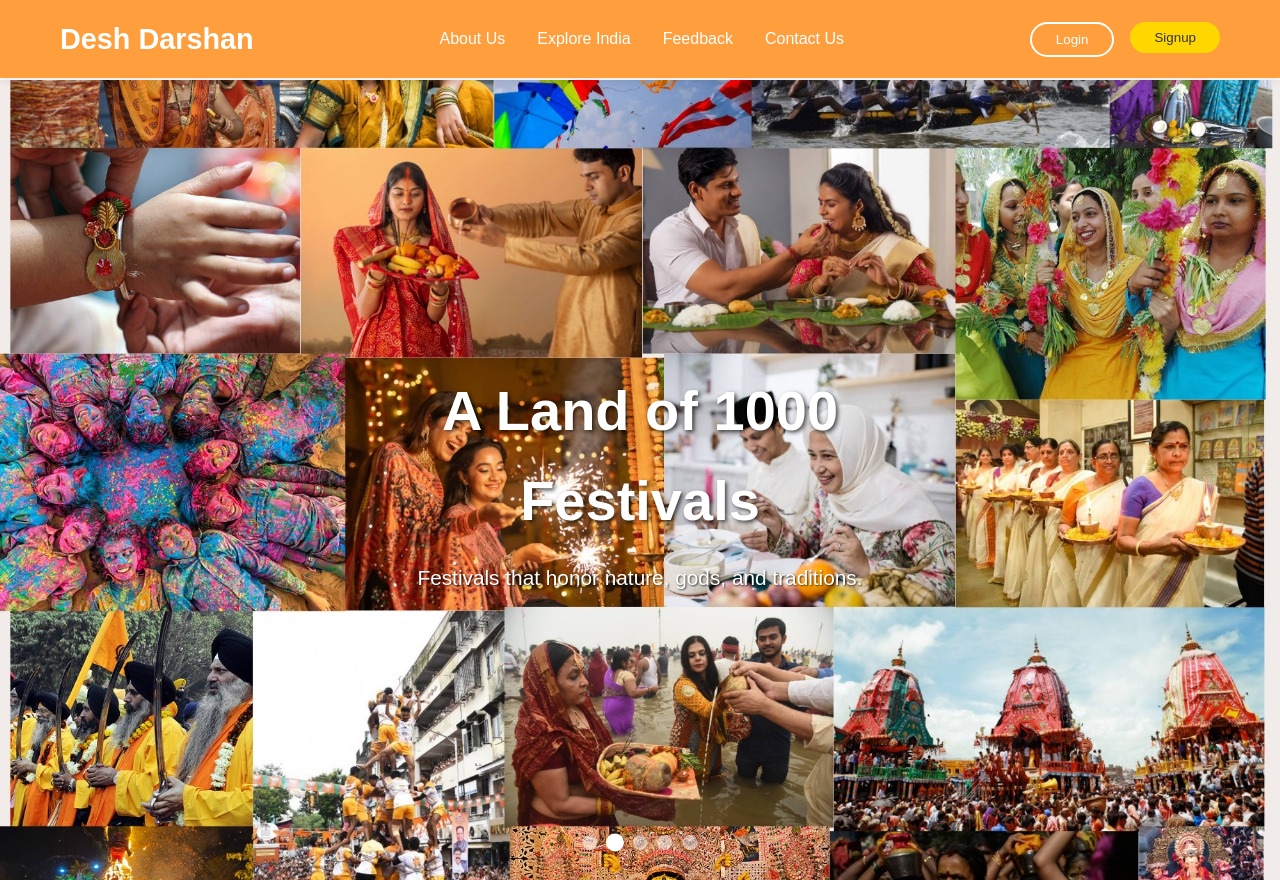
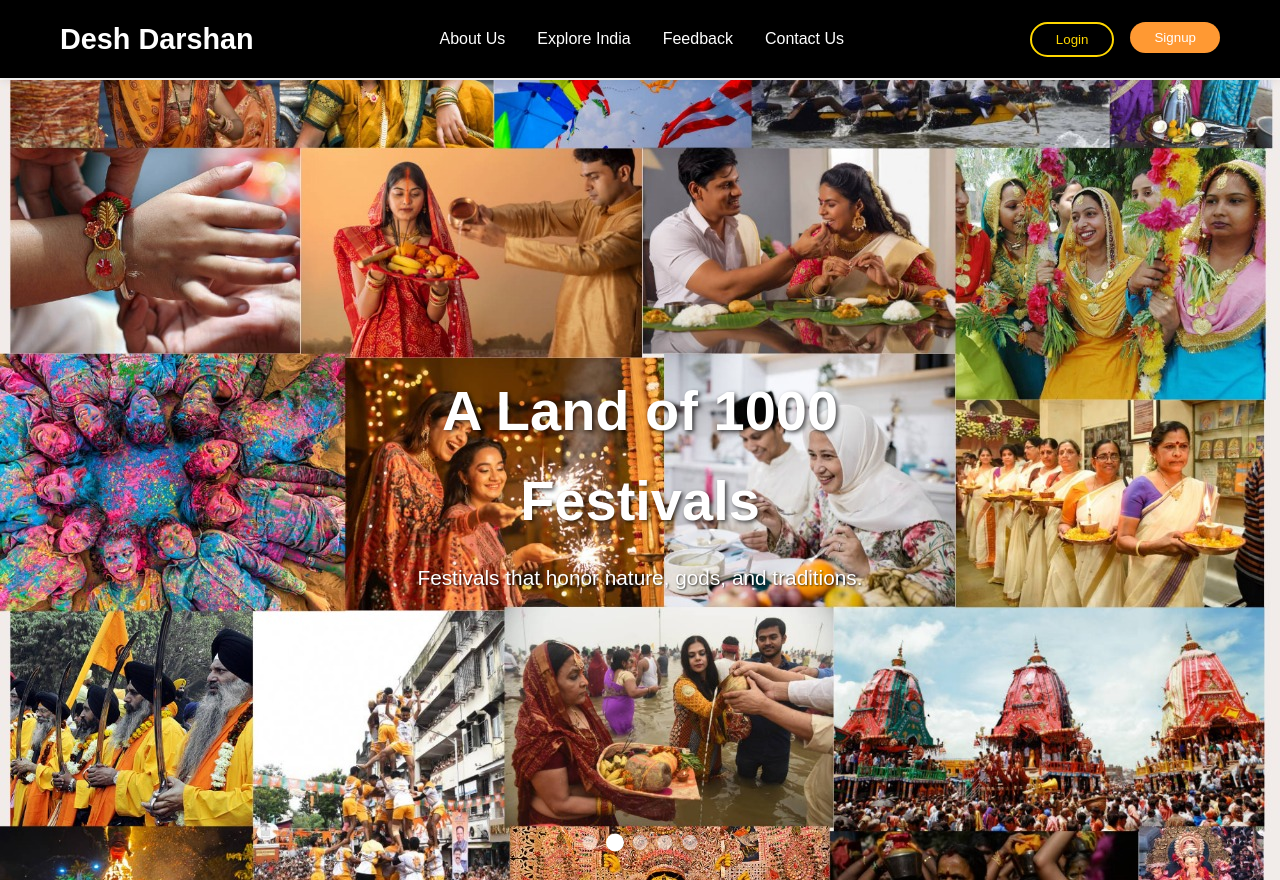
Before and after one commit to tobiasrahul/DeshDarshan, a plain HTML site: page index.html in a window 1280 px wide. Shown: the top 880 px of the page. Drawn offline with Linux system fonts and the light colour scheme.

Commit message:
Update slideshow and styles in home.js and home.css

```diff
--- a/home.css
+++ b/home.css
@@ -25,7 +25,7 @@ body {
     width: 100%;
     top: 0;
     z-index: 1000;
-    box-shadow: 0 2px 10px rgba(0,0,0,0.1);
+    box-shadow: 0 2px 10px rgba(0, 0, 0, 0.1);
 }
 
 .nav-container {
@@ -65,7 +65,8 @@ body {
     gap: 1rem;
 }
 
-.btn-login, .btn-signup {
+.btn-login,
+.btn-signup {
     padding: 0.5rem 1.5rem;
     border: none;
     border-radius: 25px;
@@ -76,23 +77,34 @@ body {
 
 .btn-login {
     background: transparent;
-    color: white;
-    border: 2px solid white;
+    color: #ffd700;
+    border: 2px solid #ffd700;
 }
 
 .btn-login:hover {
-    background: white;
-    color: yellow;
+    background: #ffd700;
+    color: black;
 }
 
 .btn-signup {
-    background: #ffd700;
-    color: #333;
+    background: #ff9933;
+    color: white;
 }
 
 .btn-signup:hover {
-    background: #ffed4e;
+    background: #ffae42;
     transform: translateY(-2px);
+}
+
+/* Navbar effect on scroll */
+.navbar {
+    transition: all 0.3s ease;
+}
+
+.navbar.scrolled {
+    box-shadow: 0 4px 12px rgba(0, 0, 0, 0.2);
+    background-color: rgba(0, 0, 0, 0.85);
+    backdrop-filter: blur(10px);
 }
 
 .hamburger {
@@ -154,13 +166,13 @@ body {
 .slide-content h1 {
     font-size: 3.5rem;
     margin-bottom: 1rem;
-    text-shadow: 2px 2px 4px rgba(0,0,0,0.7);
+    text-shadow: 2px 2px 4px rgba(0, 0, 0, 0.7);
     animation: fadeInUp 1s ease-out;
 }
 
 .slide-content p {
     font-size: 1.3rem;
-    text-shadow: 1px 1px 2px rgba(0,0,0,0.7);
+    text-shadow: 1px 1px 2px rgba(0, 0, 0, 0.7);
     animation: fadeInUp 1s ease-out 0.3s both;
 }
 
@@ -177,7 +189,7 @@ body {
     width: 15px;
     height: 15px;
     border-radius: 50%;
-    background: rgba(255,255,255,0.5);
+    background: rgba(255, 255, 255, 0.5);
     cursor: pointer;
     transition: all 0.3s ease;
 }
@@ -224,13 +236,13 @@ body {
     background: white;
     border-radius: 15px;
     overflow: hidden;
-    box-shadow: 0 10px 30px rgba(0,0,0,0.1);
+    box-shadow: 0 10px 30px rgba(0, 0, 0, 0.1);
     transition: transform 0.3s ease, box-shadow 0.3s ease;
 }
 
 .culture-item:hover {
     transform: translateY(-10px);
-    box-shadow: 0 20px 40px rgba(0,0,0,0.15);
+    box-shadow: 0 20px 40px rgba(0, 0, 0, 0.15);
 }
 
 .culture-item img {
@@ -271,7 +283,7 @@ body {
     background: white;
     border-radius: 15px;
     overflow: hidden;
-    box-shadow: 0 8px 25px rgba(0,0,0,0.1);
+    box-shadow: 0 8px 25px rgba(0, 0, 0, 0.1);
     transition: transform 0.3s ease;
 }
 
@@ -310,7 +322,7 @@ body {
     position: relative;
     border-radius: 15px;
     overflow: hidden;
-    box-shadow: 0 10px 30px rgba(0,0,0,0.1);
+    box-shadow: 0 10px 30px rgba(0, 0, 0, 0.1);
     transition: transform 0.3s ease;
 }
 
@@ -329,7 +341,7 @@ body {
     bottom: 0;
     left: 0;
     right: 0;
-    background: linear-gradient(transparent, rgba(0,0,0,0.8));
+    background: linear-gradient(transparent, rgba(0, 0, 0, 0.8));
     color: white;
     padding: 2rem 1.5rem 1.5rem;
     transform: translateY(100%);
@@ -368,6 +380,7 @@ body {
         opacity: 0;
         transform: translateY(30px);
     }
+
     to {
         opacity: 1;
         transform: translateY(0);
@@ -385,7 +398,7 @@ body {
         left: -100%;
         top: 80px;
         flex-direction: column;
-        background: rgba(0,0,0,0.95);
+        background: rgba(0, 0, 0, 0.95);
         width: 100%;
         text-align: center;
         transition: 0.3s;
--- a/home.js
+++ b/home.js
@@ -60,10 +60,10 @@ document.querySelectorAll('a[href^="#"]').forEach(anchor => {
 // Add scroll effect to navbar
 window.addEventListener('scroll', () => {
     const navbar = document.querySelector('.navbar');
-    if (window.scrollY > 100) {
-        navbar.style.background = 'rgba(255, 153, 51, 0.95)';
+    if (window.scrollY > 50) {
+        navbar.classList.add('scrolled');
     } else {
-        navbar.style.background = 'linear-gradient(135deg,rgb(0, 0, 0)';
+        navbar.classList.remove('scrolled');
     }
 });
 
```
